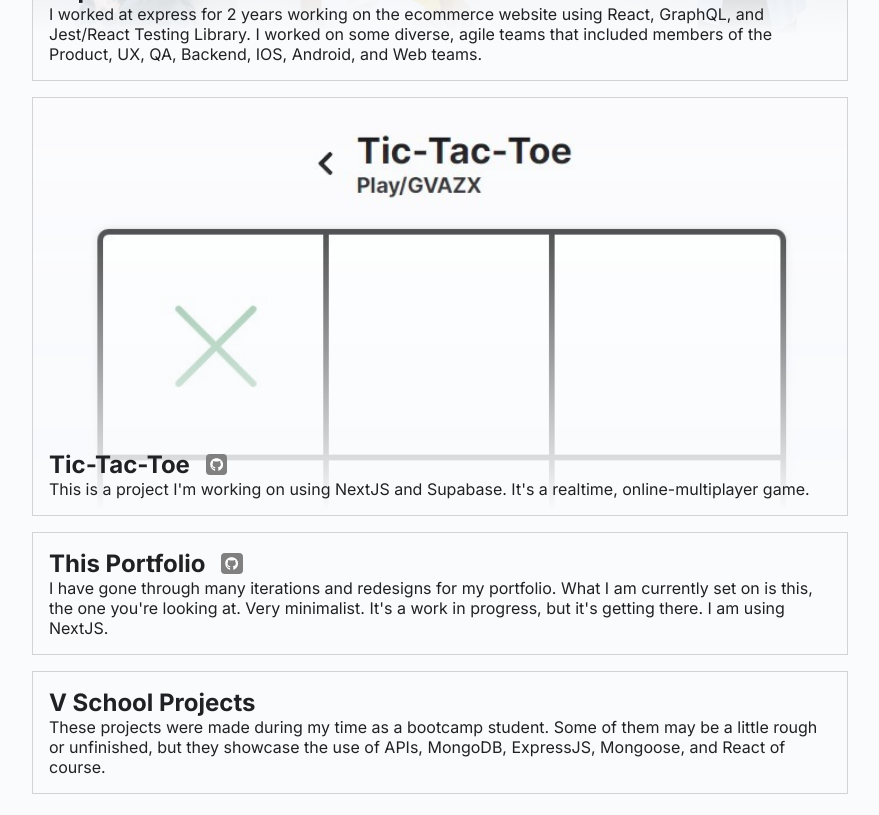
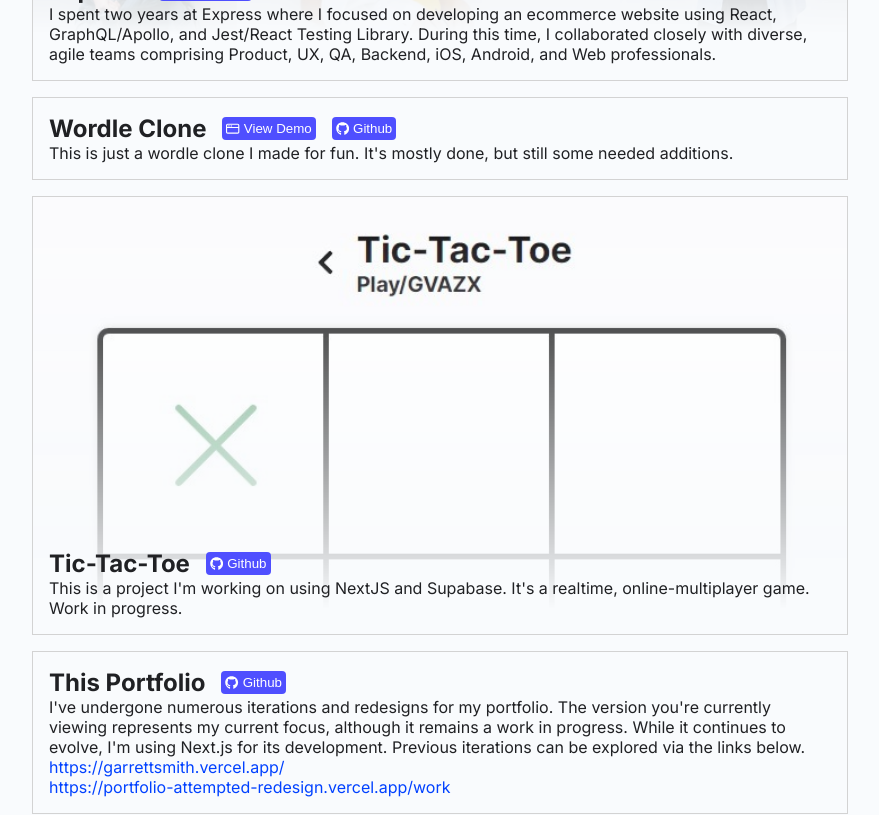
Before and after one commit to GarrettArhSmith/portfolio-3, a Next.js app: page / in a window 1280 px wide. Shown: the part 500-1315 px from the top of the page, without its empty margins (200-1079 px from the left). Built offline with nearby package versions, Linux system fonts and the light colour scheme.

Commit message:
some last minute links and re-wording and stuff lol

```diff
--- a/src/sections/Work/Work.module.css
+++ b/src/sections/Work/Work.module.css
@@ -12,10 +12,10 @@
 
 .head button {
   border: none;
-  height: fit-content;
+  width: 100%;
   padding: 0.25rem;
   border-radius: 0.25rem;
-  background: gray;
+  background: #4f4fff;
   color: white;
   display: flex;
   place-items: center;
@@ -23,7 +23,7 @@
   transition: 0.2s ease;
 
   &:hover {
-    background: #202124;
+    background: #3333a6;
     cursor: pointer;
   }
 }
--- a/src/sections/Work/Work.tsx
+++ b/src/sections/Work/Work.tsx
@@ -1,43 +1,69 @@
-import Image from 'next/image'
+import Image from "next/image";
 import s from "./Work.module.css";
-import Tile from "@/components/Tile/Tile"
+import Tile from "@/components/Tile/Tile";
 import { FaGithub } from "react-icons/fa";
+import { CgBrowser } from "react-icons/cg";
 
 const workItems = [
   {
     id: 0,
     title: "Express",
     img: "/express-home-page.jpg",
-    description: "I worked at express for 2 years working on the ecommerce website using React, GraphQL, and Jest/React Testing Library. I worked on some diverse, agile teams that included members of the Product, UX, QA, Backend, IOS, Android, and Web teams."
+    description:
+      "I spent two years at Express where I focused on developing an ecommerce website using React, GraphQL/Apollo, and Jest/React Testing Library. During this time, I collaborated closely with diverse, agile teams comprising Product, UX, QA, Backend, iOS, Android, and Web professionals.",
+    demo: "https://express.com/",
   },
   {
     id: 1,
-    title: "Tic-Tac-Toe",
-    img: "/tic-tac-toe.jpg",
-    description: "This is a project I'm working on using NextJS and Supabase. It's a realtime, online-multiplayer game.",
-    github: "https://github.com/GarrettArhSmith/tic-tac-toe"
+    title: "Wordle Clone",
+    description:
+      "This is just a wordle clone I made for fun. It's mostly done, but still some needed additions.",
+    demo: "https://wordle-bice-three.vercel.app/",
+    github: "https://github.com/GarrettArhSmith/wordle",
   },
   {
     id: 2,
-    title: "This Portfolio",
-    description: "I have gone through many iterations and redesigns for my portfolio. What I am currently set on is this, the one you're looking at. Very minimalist. It's a work in progress, but it's getting there. I am using NextJS.",
-    github: "https://github.com/GarrettArhSmith/portfolio",
+    title: "Tic-Tac-Toe",
+    img: "/tic-tac-toe.jpg",
+    description:
+      "This is a project I'm working on using NextJS and Supabase. It's a realtime, online-multiplayer game. Work in progress.",
+    github: "https://github.com/GarrettArhSmith/tic-tac-toe",
   },
   {
     id: 3,
+    title: "This Portfolio",
+    description:
+      "I've undergone numerous iterations and redesigns for my portfolio. The version you're currently viewing represents my current focus, although it remains a work in progress. While it continues to evolve, I'm using Next.js for its development. Previous iterations can be explored via the links below.",
+    github: "https://github.com/GarrettArhSmith/portfolio",
+    links: [
+      "https://garrettsmith.vercel.app/",
+      "https://portfolio-attempted-redesign.vercel.app/work",
+    ],
+  },
+  {
+    id: 4,
     title: "V School Projects",
-    description: "These projects were made during my time as a bootcamp student. Some of them may be a little rough or unfinished, but they showcase the use of APIs, MongoDB, ExpressJS, Mongoose, and React of course."
+    description:
+      "These projects were made during my time as a bootcamp student. Some of them may be a little rough or unfinished, but they showcase the use of APIs, MongoDB, ExpressJS, Mongoose, and React of course. Most of them don't have live examples anymore, but here are some links to github repos.",
+    links: [
+      "https://github.com/GarrettArhSmith/food-ordering",
+      "https://github.com/GarrettArhSmith/rock-the-vote",
+      "https://github.com/GarrettArhSmith/assignments/tree/master/mod4/react/weather",
+      "https://github.com/GarrettArhSmith/react-fire-chat",
+      "https://github.com/GarrettArhSmith/group-forum",
+    ],
   },
-]
+];
 
 export default function Work() {
   return (
     <section id="work">
       <h1 className="sectionTitle">Work</h1>
       <div className={s.workItems}>
-        {workItems.map(item => (
+        {workItems.map((item) => (
           <Tile key={item.id}>
-            {item.img && <Image
+            {item.img && (
+              <Image
                 src={item.img}
                 alt={item.title}
                 sizes="100vw"
@@ -54,15 +80,32 @@
                 width={500}
                 height={300}
                 priority
-            />}
+              />
+            )}
             <div className={s.content}>
               <div className={s.head}>
                 <h3 className={s.title}>{item.title}</h3>
+                {item.demo && (
+                  <a href={item.demo} target="_blank">
+                    <button>
+                      <CgBrowser /> View Demo
+                    </button>
+                  </a>
+                )}
                 {item.github && (
-                  <a href={item.github} target="_blank"><button><FaGithub /></button></a>
+                  <a href={item.github} target="_blank">
+                    <button>
+                      <FaGithub /> Github
+                    </button>
+                  </a>
                 )}
               </div>
               <p>{item.description}</p>
+              {item.links?.map((link) => (
+                <a key={link} href={link} style={{ display: "block" }}>
+                  {link}
+                </a>
+              ))}
             </div>
           </Tile>
         ))}
```
Lines whose indentation alone changed are shown as unchanged.
